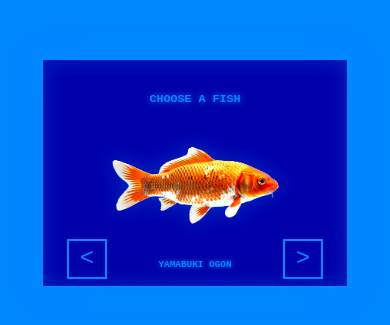
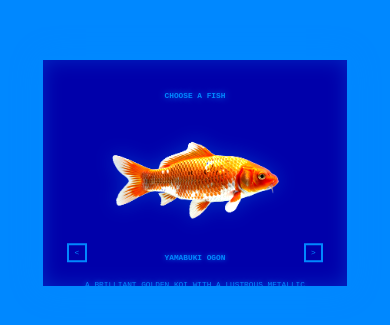
Before and after one commit to scjody/koi-farm, a SvelteKit app: page /choose-fish in a window 390 px wide. Shown: the part 249-574 px from the top of the page. Built offline with nearby package versions, Linux system fonts and the light colour scheme; a web font is replaced by a local one.

Commit message:
Fix remaining oversized text on fish selection screen
- Set all text to 1em for consistent 40x25 display
- Fixed nav button font sizes
- Changed button dimensions from rem to em units
- Removed all font-size variations except for Pacifico title

```diff
--- a/src/routes/choose-fish/+page.svelte
+++ b/src/routes/choose-fish/+page.svelte
@@ -142,7 +142,7 @@
 	}
 
 	.c64-title {
-		font-size: 2em;
+		font-size: 1em;
 		margin: 1rem 0;
 	}
 
@@ -184,7 +184,7 @@
 	}
 
 	.fish-name {
-		font-size: 1.5em;
+		font-size: 1em;
 		margin: 0.5rem 0;
 		text-transform: uppercase;
 	}
@@ -233,9 +233,9 @@
 		border: 2px solid var(--c64-light-blue);
 		color: var(--c64-light-blue);
 		font-family: 'Sixtyfour', monospace;
-		font-size: 2rem;
-		width: 3rem;
-		height: 3rem;
+		font-size: 1em;
+		width: 3em;
+		height: 3em;
 		cursor: pointer;
 		transition: all 0.2s ease;
 		display: flex;
@@ -271,13 +271,13 @@
 		}
 
 		.nav-button {
-			width: 2.5rem;
-			height: 2.5rem;
-			font-size: 1.5rem;
+			width: 2.5em;
+			height: 2.5em;
+			font-size: 1em;
 		}
 
 		.fish-name {
-			font-size: 1.2em;
+			font-size: 1em;
 		}
 
 		.fish-description {
@@ -287,7 +287,7 @@
 
 	@media (max-width: 480px) {
 		.c64-title {
-			font-size: 1.5em;
+			font-size: 1em;
 		}
 
 		.fish-display {
```
